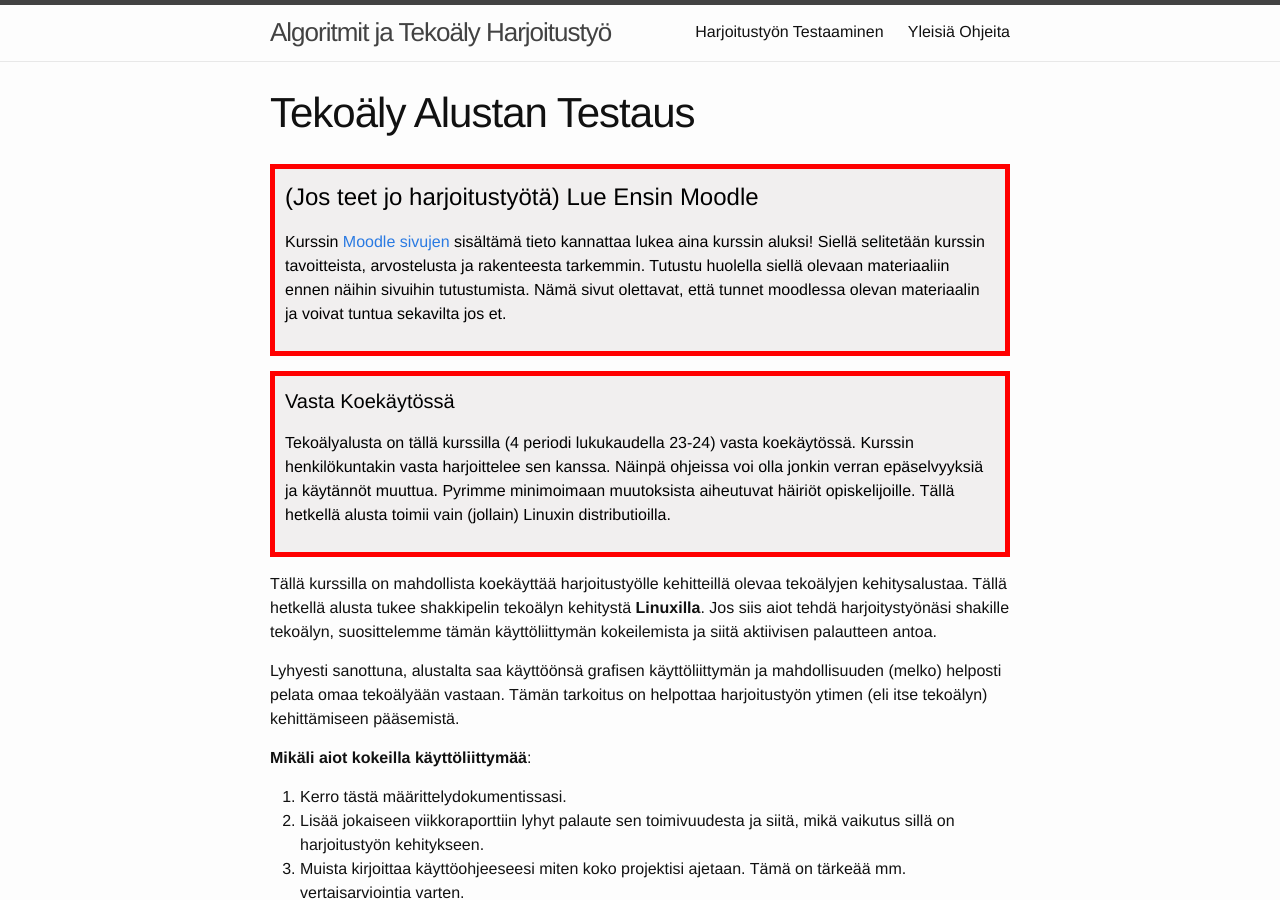
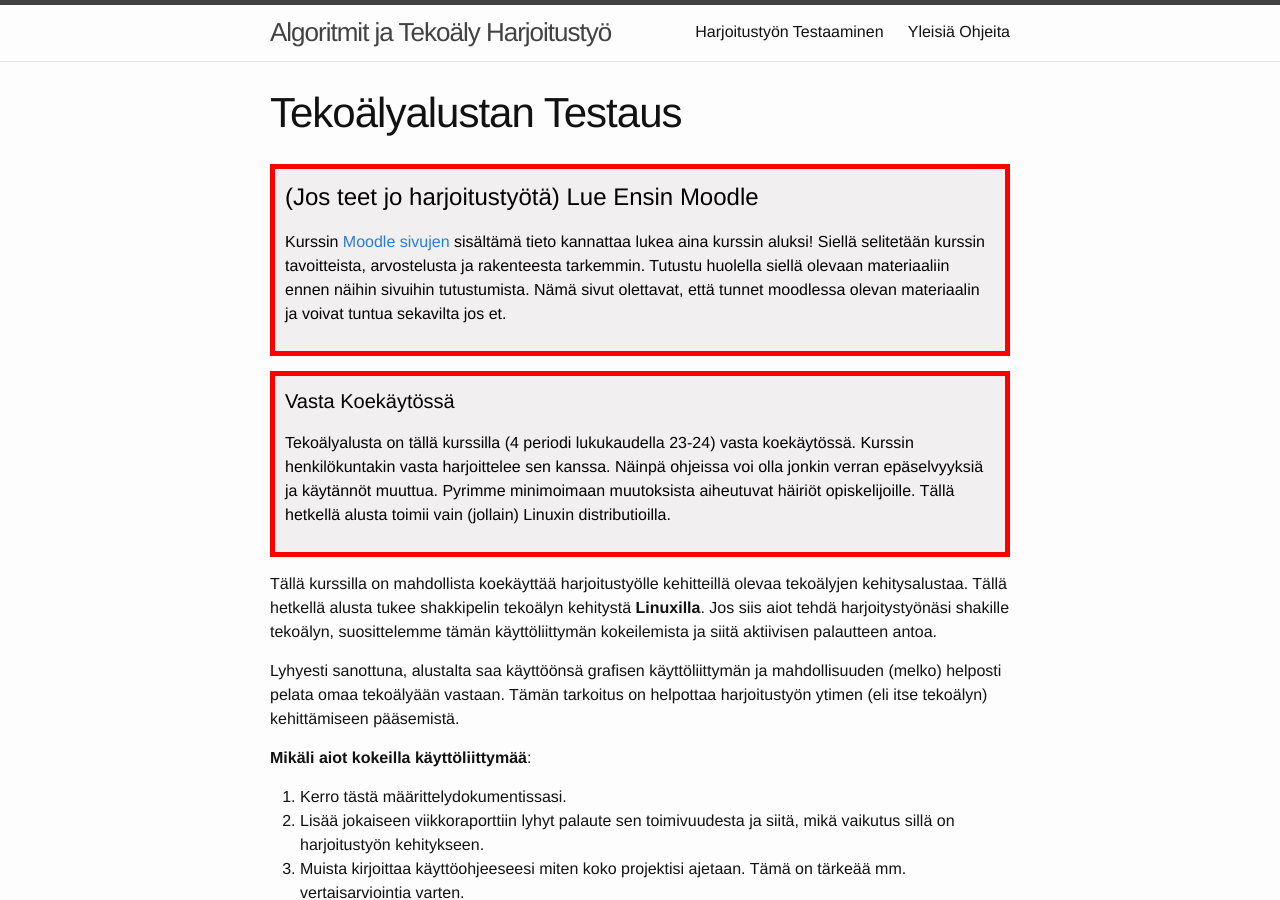
Before and after one commit to algolabra-hy/algolabra-hy.github.io, a Jekyll site: the page built from ai_platform_test.md, in a window 1280 px wide and 900 px high. Built offline with Jekyll 4.4.1, drawn with Linux system fonts in a browser that asks for light colours.

Commit message:
spelling

```diff
--- a/ai_platform_test.md
+++ b/ai_platform_test.md
@@ -1,7 +1,7 @@
 ---
 layout: page
 permalink: /aiplatformtest
-title: Tekoäly Alustan Testaus
+title: Tekoälyalustan Testaus
 title_long: AIPlatform
 inheader: no
 ---
```
